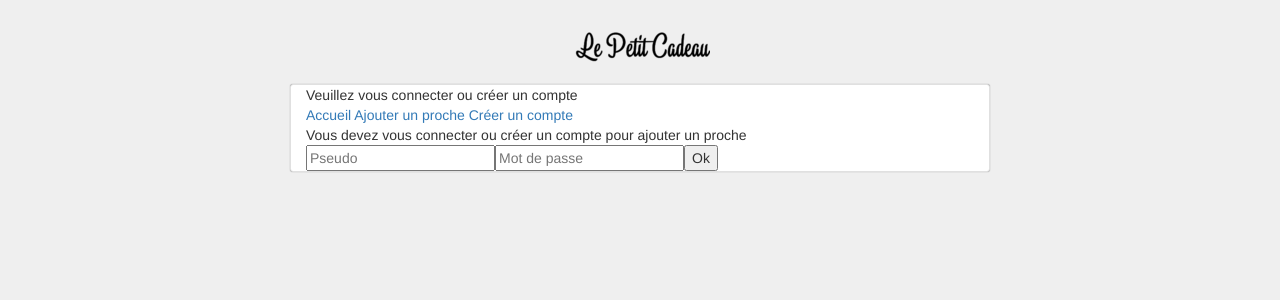
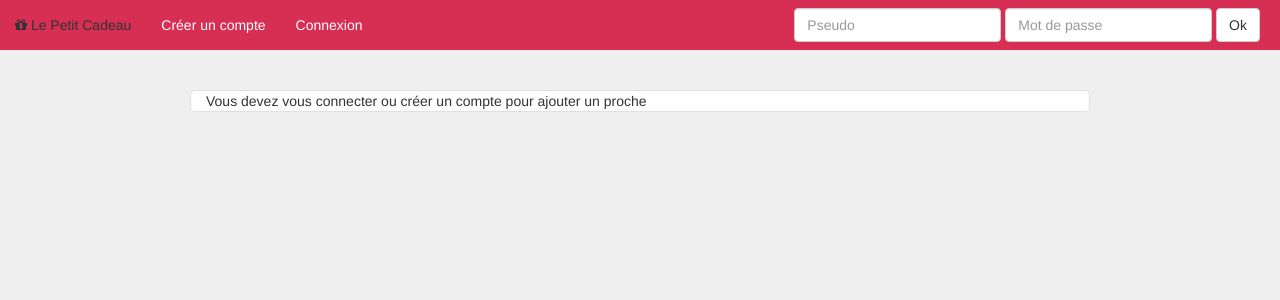
Before and after one commit to lemikeone/Gift-project, a PHP site: page /form-ajout-proche.php in a window 1280 px wide. Shown: the top 300 px of the page. Run offline with PHP 8.4, Linux system fonts and the light colour scheme; some libraries are stand-ins or nearby versions.

Commit message:
Mise en forme avancée

```diff
--- a/connexion.php
+++ b/connexion.php
@@ -3,18 +3,20 @@
 if (isset($_SESSION['id']) AND isset($_SESSION['pseudo']))
 {
 	?>
-<a href="logoutpage.php">Logout<a/>
+ <a class="btn btn-default" href="logoutpage.php">Logout</a>
 	<?php
     }
 
     else{
 
     	?>
-    <form method="POST" action="connexion-check.php">
-    <div class="input-group">
-      <input type="text" name="pseudo" placeholder="Pseudo">
-      <input type="text" name="pass" placeholder="Mot de passe">
-        <button type="submit">Ok</button>
+    <form method="POST" action="connexion-check.php" class="form-inline">
+    <div class="form-group">
+      <input class="form-control" type="text" name="pseudo"  placeholder="Pseudo">
+      </div>
+      <div class="form-group">
+      <input class="form-control" type="text" name="pass"  placeholder="Mot de passe"></div>
+        <button type="submit" class="btn btn-default">Ok</button>
     </form>
     <?php
     }
--- a/form-ajout-proche.php
+++ b/form-ajout-proche.php
@@ -7,24 +7,27 @@
 </head>
 <body>
 <br/>
+<?php include("menu.php"); ?>
 <?php include("header.php"); ?>
-<?php
-// Session
-include("session.php");
-include("menu.php");?>
 
 <?php
 
 if (isset($_SESSION['id']) AND isset($_SESSION['pseudo']))
 {
 	?>
-
+<h1>Ajouter un proche</h1>
     <form method="POST" action="ajout-friend.php">
-    <div class="input-group">
-    <input type="text" name="nom" placeholder="Nom">
-    <input type="text" name="prenom" placeholder="Prenom">
-    <input type="text" name="birthdate" placeholder="Date de naissance">
-    <select name="link">
+    <div class="form-group">
+    <input class="form-control" type="text" name="nom" placeholder="Nom">
+    </div>
+    <div class="form-group">
+    <input class="form-control" type="text" name="prenom" placeholder="Prenom">
+</div>
+    <div class="form-group">
+    <input class="form-control" type="text" name="birthdate" placeholder="Date de naissance">
+</div>
+    <div class="form-group">
+    <select class="form-control" name="link">
 		<option value="Mère">Mère</option>
 		<option value="Père">Père</option>
 		<option value="Fille">Fille</option>
@@ -42,7 +45,8 @@ if (isset($_SESSION['id']) AND isset($_SESSION['pseudo']))
 		<option value="Travail">Travail</option>
 		<option value="Travail">Autre</option>
 	</select>
-        <button type="submit">Ok</button>
+	</div>
+        <button class="btn btn-default" type="submit">Ajouter</button>
     </form>
     <?php
     }
@@ -51,9 +55,8 @@ if (isset($_SESSION['id']) AND isset($_SESSION['pseudo']))
     }
 
     ?>
-
+<br/>
     <?php
-include("connexion.php");
 include("footer.php");
 ?>
 
--- a/header.php
+++ b/header.php
@@ -1,2 +1 @@
-<div class="text-center"><a href="index.php"><img src="logo.png"></a></div>
 <div class="container containerm">
--- a/menu.php
+++ b/menu.php
@@ -1,5 +1,25 @@
 <br/>
-<a href="index.php">Accueil</a>
-<a href="form-ajout-proche.php">Ajouter un proche</a>
-<a href="create-account.php">Créer un compte</a>
-<br/>
+<nav class="navbar navbar-default navbar-fixed-top">
+<ul class="nav navbar-nav">
+<li><a href="index.php"><i class="fa fa-gift" aria-hidden="true"></i> Le Petit Cadeau</a></li>
+
+<?php
+
+if (isset($_SESSION['id']) AND isset($_SESSION['pseudo']))
+{
+	?>
+	<li><a href="form-ajout-proche.php">Ajouter un proche</a></li>
+	<?php
+}
+
+else {?>
+<li><a href="create-account.php">Créer un compte</a></li>
+<li><a href="pageconnexion.php">Connexion</a></li>
+<?php
+}
+?>
+ </ul>
+ <div class="navbar-form navbar-right"><?php
+include("connexion.php");
+?></div>
+</nav>
--- /dev/null
+++ b/messagehome.php
@@ -0,0 +1,2 @@
+<h1>Bienvenue sur le Petit Cadeau</h1>
+<h2>N'oubliez plus les dates clés de vos proches</h2>
--- a/session.php
+++ b/session.php
@@ -3,9 +3,13 @@
 
 if (isset($_SESSION['id']) AND isset($_SESSION['pseudo']))
 {
-    echo 'Bonjour ' . $_SESSION['pseudo'] ;
+    echo '<h1>Bonjour ' . $_SESSION['pseudo'] .'</h1>';
 }
 
-else {echo 'Veuillez vous connecter ou créer un compte';}
+else {
+
+include("messagehome.php");
+
+}
 
 ?>
--- a/style.css
+++ b/style.css
@@ -1,19 +1,30 @@
 .containerm {
-		margin-top: 10px;
+		margin-top: 50px;
 		margin-bottom: 30px;
-		max-width: 700px;
+		max-width: 900px;
 		border-width:1px;
 		border-color: #e0e0e0;
-		border-radius: 3px;
+		border-radius: 5px;
 		border-style:solid;
-		box-shadow: 0px 0px 1px grey;
+		box-shadow: 0px 0px 0px grey;
 		background-color: white;
 	}
+	.navbar-default {
+background-color: #d72e54;
+}
 
-h1 {
+.navbar-default .navbar-nav>li>a {
+    color: white;
+
+}
+
+.navbar-right {
+	margin-right: 5px;
+
+}
+
+h1, h2 {
 		font-weight:lighter;
-		font-size: 32px;
-
 	}
 
 body {
```
Also changed, not shown: create-account.php (+14 -12 lines), index.php (+7 -4 lines), pageconnexion.php (added, +32 -0 lines), logo.png.
